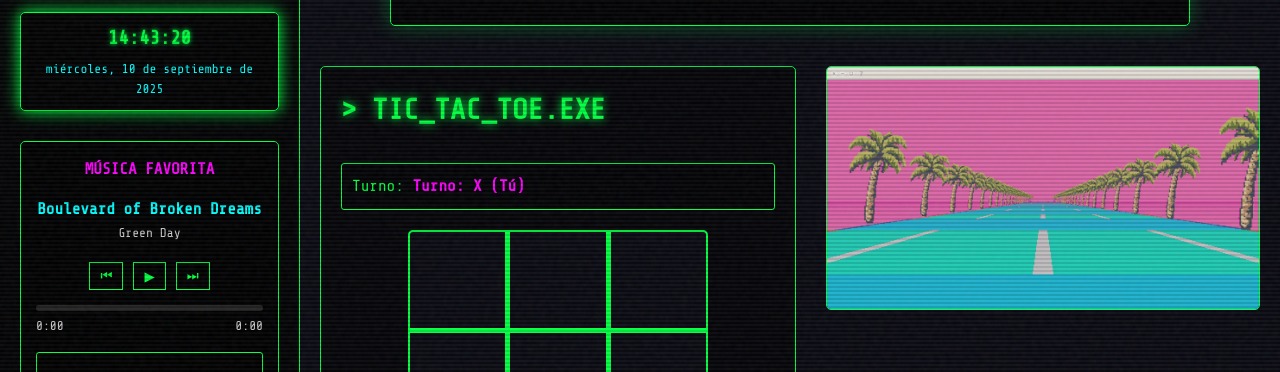
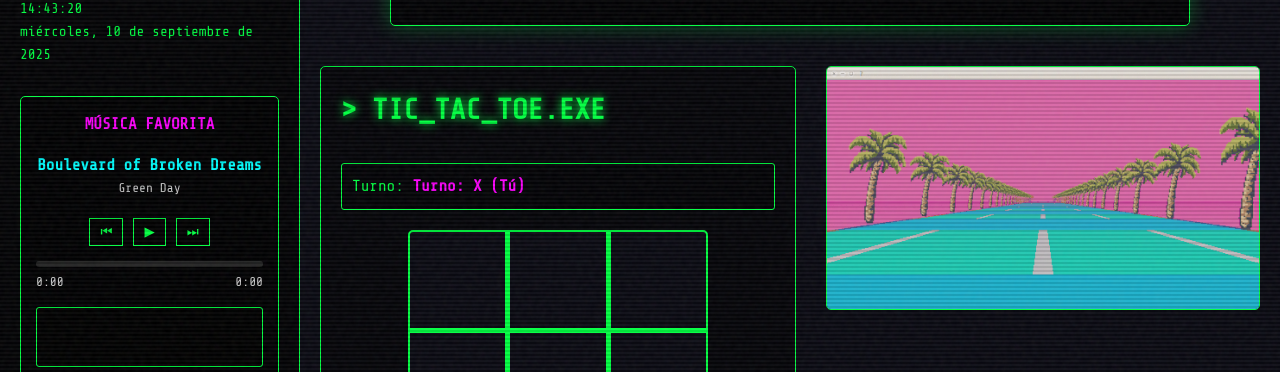
Before and after one commit to ValenElPilla-777/Portafolio, a plain HTML site: page index.html in a window 1280 px wide. Shown: the part 428-800 px from the top of the page. Drawn offline with nearby package versions, Linux system fonts and the light colour scheme.

Commit message:
Update style.css

```diff
--- a/style.css
+++ b/style.css
@@ -1307,36 +1307,8 @@ footer {
     font-size: 1.2rem;
 }
 
-/* ---- ESTILOS PARA EL RELOJ CYBERPUNK ---- */
-.cyber-clock {
-    margin-top: 15px;
-    padding: 10px;
-    border: 1px solid #00ff41;
-    border-radius: 5px;
-    background-color: rgba(0, 0, 0, 0.3);
-    text-align: center;
-    box-shadow: 0 0 10px rgba(0, 255, 65, 0.5);
-    animation: neonPulse 2s infinite alternate;
-}
-
-@keyframes neonPulse {
-    from {
-        box-shadow: 0 0 5px rgba(0, 255, 65, 0.5);
-    }
-    to {
-        box-shadow: 0 0 15px rgba(0, 255, 65, 0.8), 0 0 25px rgba(0, 255, 65, 0.6);
-    }
-}
-
-.clock-time {
-    font-size: 1.2rem;
-    font-weight: bold;
-    color: #00ff41;
-    text-shadow: 0 0 5px #00ff41;
-    margin-bottom: 5px;
-}
-
-.clock-date {
-    font-size: 0.8rem;
-    color: #00ffff;
-}
+<p><span class="info-label">HORA DEL SISTEMA:</span></p>
+<div id="cyber-clock" class="cyber-clock">
+    <div class="clock-time" id="clock-time">00:00:00</div>
+    <div class="clock-date" id="clock-date">CARGANDO...</div>
+</div>
```
